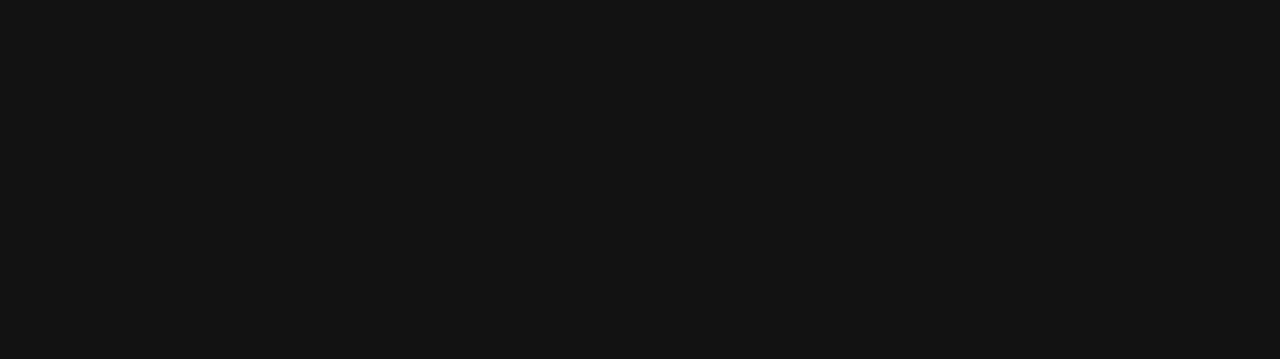
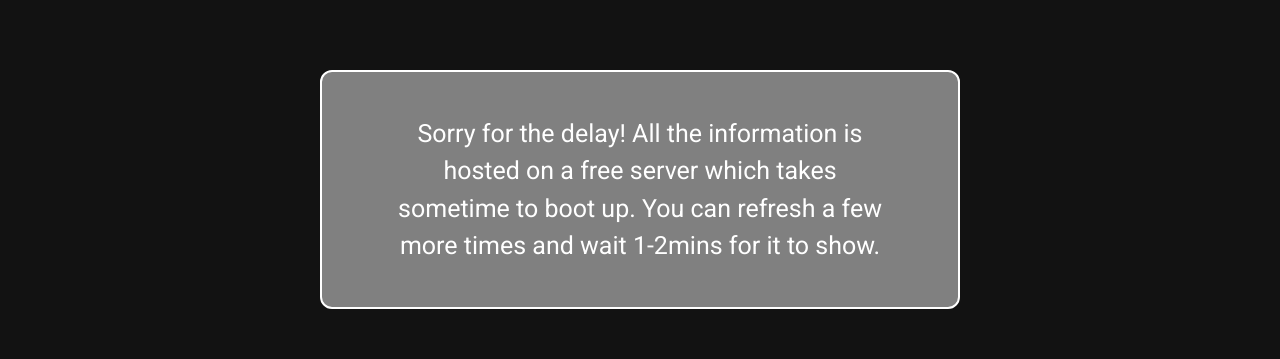
Before and after one commit to Randyyeo/Portfolio-Strapi-Frontend, a Nuxt app: page /experience in a window 1280 px wide. Shown: the part 177-536 px from the top of the page. Built offline with nearby package versions, Linux system fonts and the light colour scheme; no server answers.

Commit message:
Added messages when data not out

```diff
--- a/components/ExperienceDetails.vue
+++ b/components/ExperienceDetails.vue
@@ -1,78 +1,83 @@
 <template>
   <div>
-
     <v-container class="my-12">
-            <v-row class="names"
-                v-for="(detail, index) in details"
-                :key="index">
+      <v-row class="names" v-for="(detail, index) in details" :key="index">
         <v-col>
-
-
-                    <img :src="`${detail.logo[0].url}`">
+          <img :src="`${detail.logo[0].url}`" />
         </v-col>
-                <v-col >
+        <v-col>
           <p>
-                        <u>Position</u> : {{ detail.role }} <br>
+            <u>Position</u> : {{ detail.role }} <br />
             <u>Company</u> : {{ detail.company }}
           </p>
 
           <v-btn @click="go(detail.id)">
             Show Details
           </v-btn>
-
         </v-col>
       </v-row>
-
-
+    </v-container>
+    <v-container v-if="details === null" class="delay">
+      <p id="message">
+        Sorry for the delay! All the information is hosted on a free server
+        which takes sometime to boot up. You can refresh a few more times and
+        wait 1-2mins for it to show.
+      </p>
     </v-container>
   </div>
 </template>
 
 <script>
 export default {
-        data(){
-            return {
-
-            }
+  data() {
+    return {};
   },
   computed: {
-            details(){
-
-                return this.$store.getters.experience
-            }
+    details() {
+      return this.$store.getters.experience;
     },
-        mounted(){
-            this.$store.dispatch("getExperience", {}).then(res => {
-
-            }).catch(error => {
-                console.log(error)
-            })
-
-
+  },
+  mounted() {
+    this.$store
+      .dispatch("getExperience", {})
+      .then((res) => {})
+      .catch((error) => {
+        console.log(error);
+      });
   },
   methods: {
-            go(id){
-                this.$store.commit("SET_ID", id)
-                this.$router.push(`/experience/${id}`)
-            }
-        }
-
-
-
-    }
+    go(id) {
+      this.$store.commit("SET_ID", id);
+      this.$router.push(`/experience/${id}`);
+    },
+  },
+};
 </script>
 
 <style lang="scss" scoped>
-    img{
+img {
   height: 200px;
   width: auto;
 }
-    .names{
+.names {
   text-align: center;
-
 }
-    p{
+p {
   padding-top: 25px;
   font-size: 16px;
 }
+.delay {
+  width: 50%;
+  margin: 4cm auto 0 auto;
+  background-color: grey;
+  border-radius: 12px;
+  border: 2px solid white;
+  #message {
+    text-align: center;
+    font-size: 25px;
+    width: 80%;
+    padding: 5% 0;
+    margin: auto;
+  }
+}
 </style>
--- a/components/educationDetails.vue
+++ b/components/educationDetails.vue
@@ -1,7 +1,7 @@
 <template>
     <div>
 
-        <v-container class="my-12">
+        <v-container class="my-12" v-if="details !== null">
 
 
             <v-row class="names"
@@ -100,6 +100,9 @@
                 </v-col>
             </v-row>
         </v-container>
+        <v-container v-if="details === null" class="delay">
+            <p id="message">Sorry for the delay! All the information is hosted on a free server which takes sometime to boot up. You can refresh a few more times and wait 1-2mins for it to show.</p>
+        </v-container>
 
     </div>
 
@@ -170,14 +173,28 @@
     .names{
         text-align: center;
         margin-top: 20px
+        p{
+            padding-top: 50px;
+            font-size: 16px;
 
+        }
     }
-    p{
-        padding-top: 50px;
-        font-size: 16px;
 
-    }
     .subtitle {
         font-size: 15px;
     }
+    .delay{
+        width: 50%;
+        margin: 4cm auto 0 auto;
+        background-color: grey;
+        border-radius: 12px;
+        border: 2px solid white;
+        #message{
+            text-align: center;
+            font-size: 25px;
+            width: 80%;
+            padding: 5% 0;
+            margin: auto;
+        }
+    }
 </style>
--- a/pages/education.vue
+++ b/pages/education.vue
@@ -1,5 +1,6 @@
 <template>
     <EducationDetails class="my-6"/>
+
 </template>
 
 <script>
--- a/pages/projects.vue
+++ b/pages/projects.vue
@@ -1,6 +1,13 @@
 <template>
   <div class="mt-6">
-    <MyProjects :data="projects" />
+    <MyProjects :data="projects" v-if="projects !== null" />
+    <v-container v-if="projects === null" class="delay">
+      <p id="message">
+        Sorry for the delay! All the information is hosted on a free server
+        which takes sometime to boot up. You can refresh a few more times and
+        wait 1-2mins for it to show.
+      </p>
+    </v-container>
   </div>
 </template>
 
@@ -35,4 +42,18 @@ export default {
 </script>
 
 <style lang="scss" scoped>
+.delay {
+  width: 50%;
+  margin: 4cm auto 0 auto;
+  background-color: grey;
+  border-radius: 12px;
+  border: 2px solid white;
+  #message {
+    text-align: center;
+    font-size: 25px;
+    width: 80%;
+    padding: 5% 0;
+    margin: auto;
+  }
+}
 </style>
```
Also changed, not shown: pages/index.vue (line endings or trailing spaces), 2 other files (tests, documents, lock files or other folders). Lines whose indentation alone changed are shown as unchanged.
